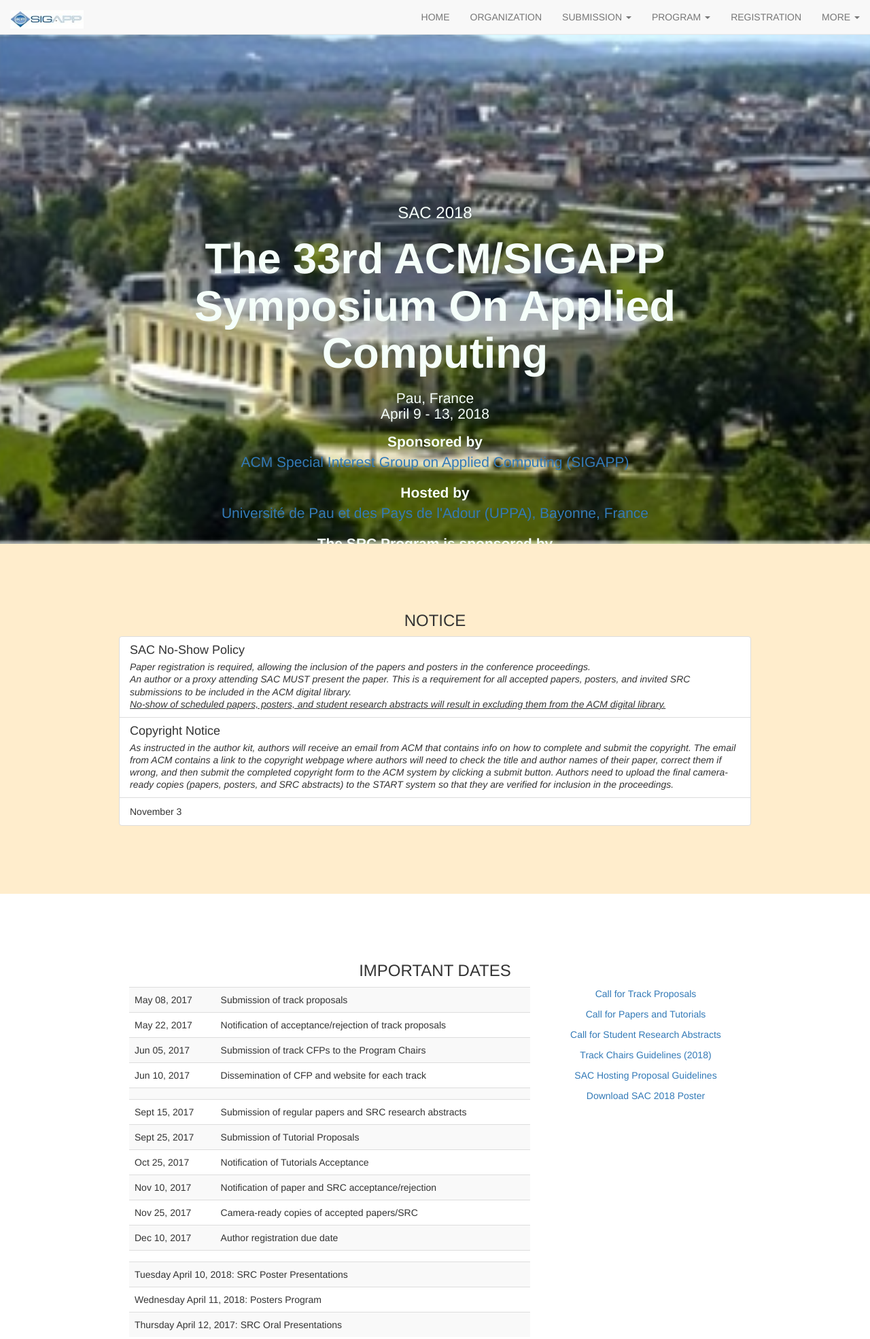
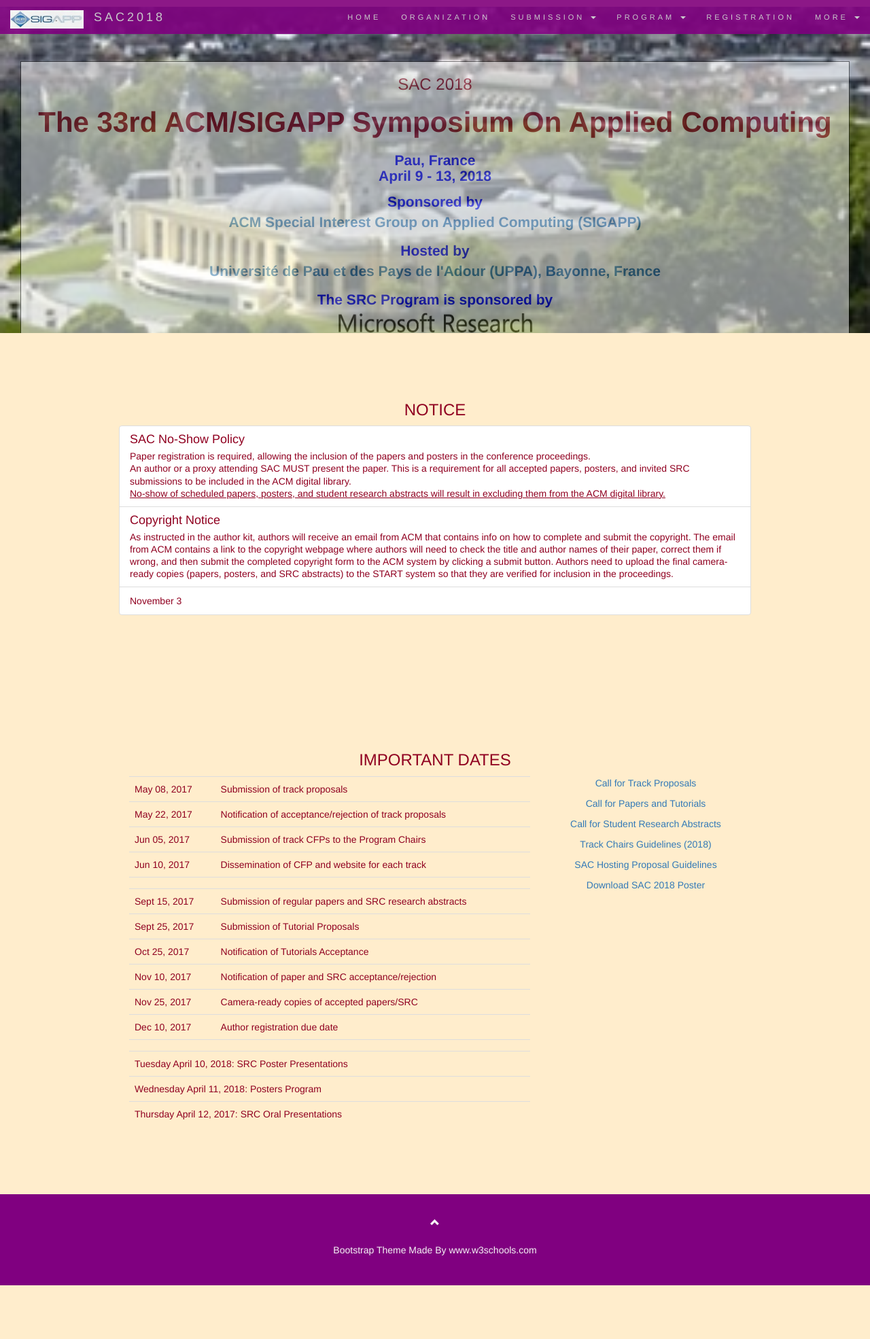
Before and after one commit to tomas-cerny/SAC, a plain HTML site: page sac2018/newindex.html in a window 1280 px wide. Shown: the whole page at 68% size. After the commit the page ends 1891 px from the top, so only its background shows below. Drawn offline with nearby package versions, Linux system fonts and the light colour scheme.

Commit message:
SAC color theme

```diff
--- a/sac2018/newindex.html
+++ b/sac2018/newindex.html
@@ -8,25 +8,20 @@
     <script src="//ajax.googleapis.com/ajax/libs/jquery/1.12.4/jquery.min.js"></script>
     <script src="//maxcdn.bootstrapcdn.com/bootstrap/3.3.7/js/bootstrap.min.js"></script>
     <style>
+        body {
+            color: #900020;
+            background: #FFEDCC;
+        }
         .container {
             padding: 80px 120px;
         }
-
-
-
-        .bg-1 {
-            background: #FFEDCC;
-        }
-        .bg-1 p {font-style: italic;}
-
 
         .jumbotron {
             background            : url("img2018/Pic5.jpg");
             background-size       : cover;
             padding               : 0;
             margin                : 0;
-            height                : 100vh;
-            min-height            : 700px;
+            height                : 60vh;
             vertical-align        : middle;
             position              : relative;
             background-attachment : fixed;
@@ -36,7 +31,7 @@
         }
 
         .jumbotron .content {
-            color             : mintcream;
+            color             : #900020;
             position          : absolute;
             top               : 50%;
             left              : 0;
@@ -49,9 +44,25 @@
             -webkit-transform : translateY(-50%);
             -moz-transform    : translateY(-50%);
         }
+        div.transbox {
+            margin-left: 30px;
+            margin-right: 30px;
+            margin-top: 80px;
+            background-color: #ffffff;
+            border: 1px solid black;
+            opacity: 0.5;
+            filter: alpha(opacity=50); /* For IE8 and earlier */
+        }
 
-        .jumbotron .content h1 {
-            color       : mintcream;
+        div.transbox p {
+            margin: 1%;
+            font-weight: bold;
+            color: blue;
+        }
+
+        .jumbotron h1 {
+            font-size: 3em;
+            color       : #900020;
             font-weight : bold;
         }
 
@@ -59,15 +70,6 @@
             font-size   : 24px;
             line-height : 1.5em;
             color       : rgba(255, 255, 255, .7);
-        }
-
-        .jumbotron .content .event-date {
-            font-size     : 24px;
-            margin-bottom : 40px;
-        }
-
-        .jumbotron .btn {
-            margin-top : 40px;
         }
 
         @media (max-width : 600px) {
@@ -82,6 +84,69 @@
             .jumbotron .content p.lead {
                 font-size : 15px;
             }
+        }
+
+
+        /* Add a dark background color with a little bit see-through */
+        .navbar {
+            margin-bottom: 0;
+            background-color: purple;
+            border: 0;
+            font-size: 11px !important;
+            letter-spacing: 4px;
+            opacity:0.9;
+        }
+
+        /* Add a gray color to all navbar links */
+        .navbar li a, .navbar .navbar-brand {
+            color: #d5d5d5 !important;
+        }
+
+        /* On hover, the links will turn white */
+        .navbar-nav li a:hover {
+            color: #fff !important;
+        }
+
+        /* The active link */
+        .navbar-nav li.active a {
+            color: #fff !important;
+            background-color:rebeccapurple !important;
+        }
+
+        /* Remove border color from the collapsible button */
+        .navbar-default .navbar-toggle {
+            border-color: transparent;
+        }
+
+        /* Dropdown */
+        .open .dropdown-toggle {
+            color: #fff ;
+            background-color: rebeccapurple !important;
+        }
+
+        /* Dropdown links */
+        .dropdown-menu li a {
+            color: #000 !important;
+        }
+
+        /* On hover, the dropdown links will turn red */
+        .dropdown-menu li a:hover {
+            background-color: rebeccapurple !important;
+        }
+
+        footer {
+            background-color: purple;
+            color: #f5f5f5;
+            padding: 32px;
+        }
+
+        footer a {
+            color: #f5f5f5;
+        }
+
+        footer a:hover {
+            color: #777;
+            text-decoration: none;
         }
 
     </style>
@@ -99,6 +164,7 @@
             <!--<a class="navbar-brand" href="#">Logo</a>-->
             <a class="navbar-brand" href="http://www.acm.org/sigapp/" target="_blank"><img src="img/SIGAPP-LOGO-Small.jpg" width="108" height="27" alt="SIGAPP" border="0">
             </a>
+            <a class="navbar-brand" href="#">SAC2018</a>
         </div>
         <div class="collapse navbar-collapse" id="myNavbar">
             <ul class="nav navbar-nav navbar-right">
@@ -143,8 +209,9 @@
     </div>
 </nav>
 
+<p></p>
 <div class="jumbotron text-center">
-    <div class="content">
+    <div class=" transbox">
         <h3>SAC 2018</h3>
         <h1>The 33rd ACM/SIGAPP Symposium On Applied Computing</h1>
         <h3><p>Pau, France<br/>
@@ -168,8 +235,7 @@
 </div>
 
 
-<div class="bg-1">
-    <div class="container bg-1">
+    <div class="container">
         <h3 class="text-center">NOTICE</h3>
         <p class="text-center"></p>
 
@@ -200,7 +266,6 @@
             <li class="list-group-item">November 3</li>
         </ul>
     </div>
-</div>
 
 <div class="container text-center">
 
@@ -208,7 +273,7 @@
 
 <div align="center">
     <div class="col-sm-8">
-    <table class="table table-striped">
+    <table class="table">
         <tbody>
         <tr><td>May 08, 2017</td><td>Submission of track proposals</td></tr>
         <tr><td>May 22, 2017</td><td>Notification of acceptance/rejection of track proposals</td></tr>
@@ -245,5 +310,12 @@
 </div>
 </div>
 
+<footer class="text-center">
+    <a class="up-arrow" href="#myPage" data-toggle="tooltip" title="TO TOP">
+        <span class="glyphicon glyphicon-chevron-up"></span>
+    </a><br><br>
+    <p>Bootstrap Theme Made By <a href="https://www.w3schools.com" data-toggle="tooltip" title="Visit w3schools">www.w3schools.com</a></p>
+</footer>
+
 </body>
 </html>
```
